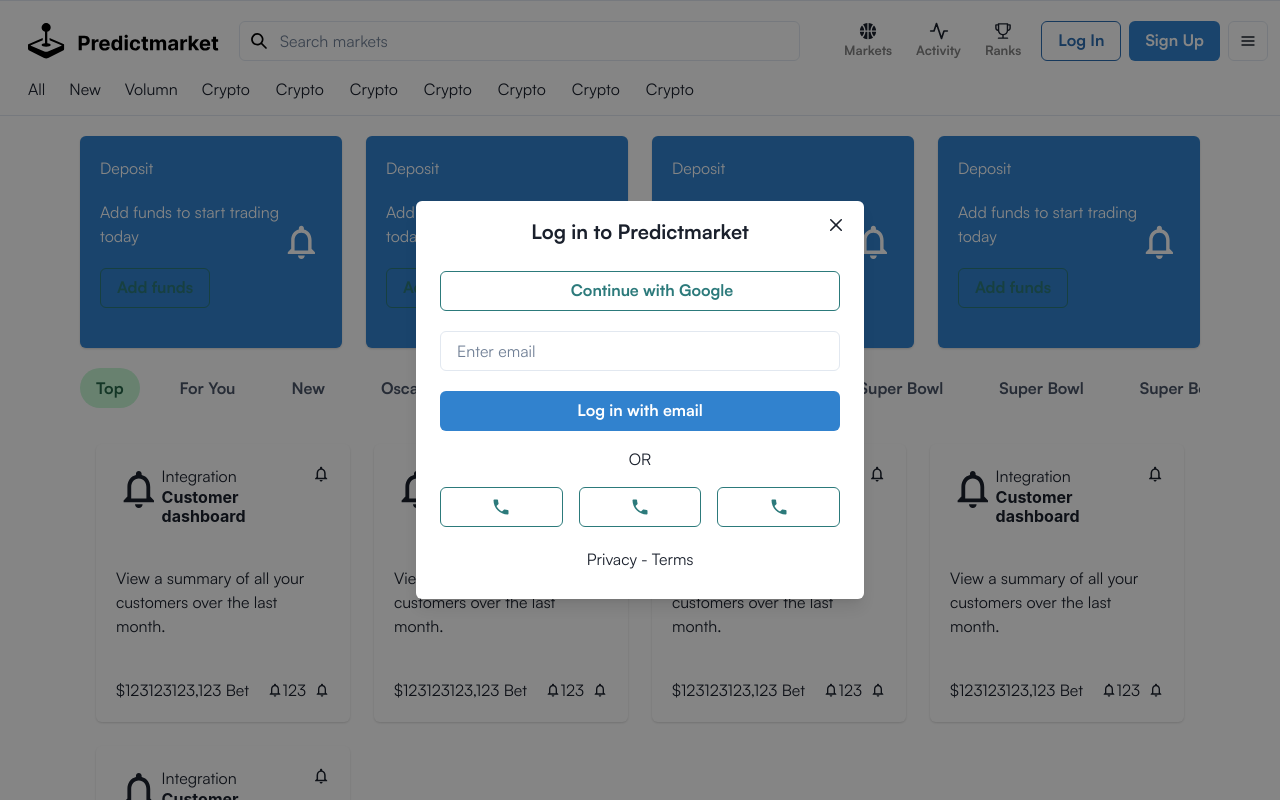
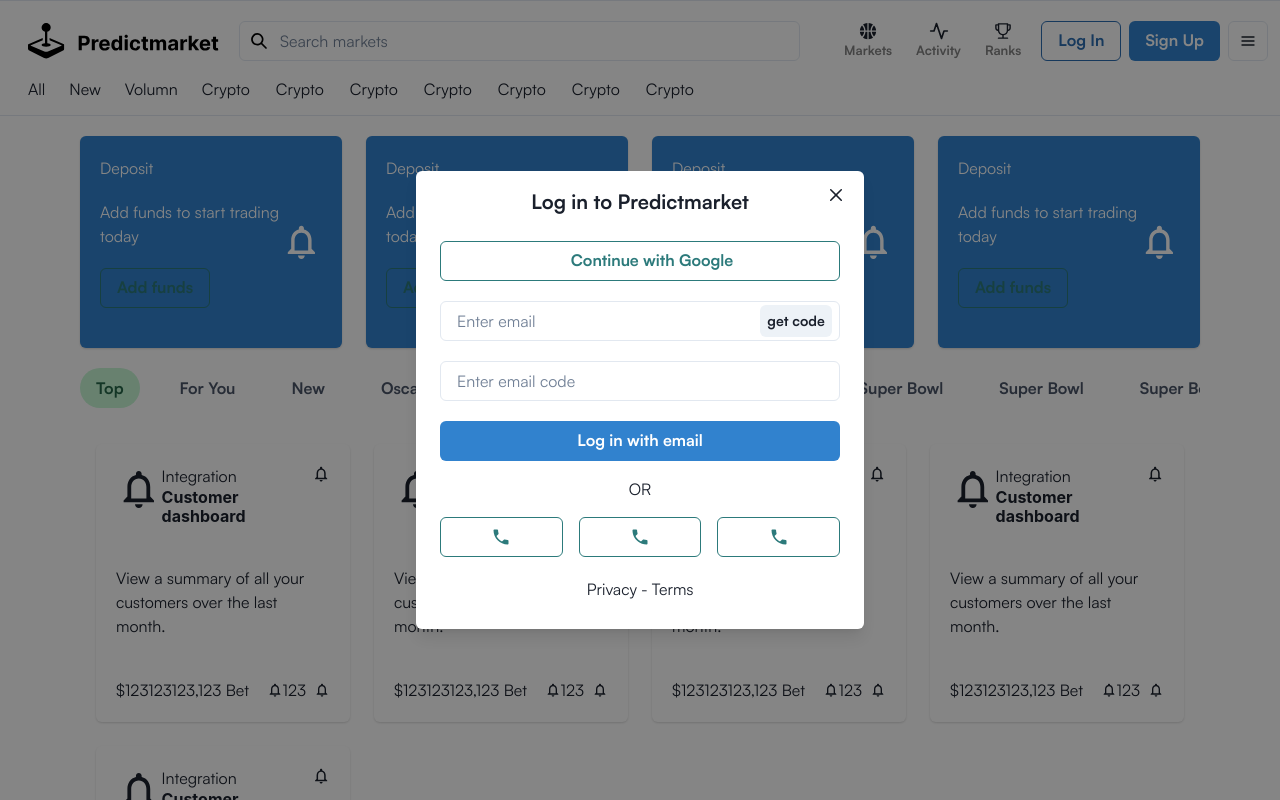
Before and after one commit to viper-00/predictmarket, a Next.js app: page / in a window 1280 px wide. Both pictures are taken after a click on the button "Log In". Shown: the top 800 px of the page. Built offline with nearby package versions, Linux system fonts and the light colour scheme; some icons are missing.

Commit message:
update: login

```diff
--- a/src/components/Dialog/LoginDialog.tsx
+++ b/src/components/Dialog/LoginDialog.tsx
@@ -11,6 +11,8 @@
   Grid,
   IconButton,
   Input,
+  InputGroup,
+  InputRightElement,
   Link,
   Text,
   useDisclosure,
@@ -44,12 +46,53 @@
   const cancelRef = React.useRef<HTMLButtonElement>(null);
   const toast = useToast();
   const [email, setEmail] = useState<string>('');
+  const [emailcode, setEmailCode] = useState<string>('');
 
   const handleEmailChange = (event: any) => {
     setEmail(event.target.value);
   };
 
+  const handleEmailCodeChange = (event: any) => {
+    setEmailCode(event.target.value);
+  };
+
   const onLogin = async () => {
+    if (!email || email === '') {
+      toast({
+        title: `Email can not be empty`,
+        status: 'error',
+        isClosable: true,
+      });
+      return;
+    }
+
+    if (!emailRegex.test(email as string)) {
+      toast({
+        title: `Email is incorrect`,
+        status: 'error',
+        isClosable: true,
+      });
+      return;
+    }
+
+    try {
+      const response: any = await axios.post(Http.userLogin, {
+        email: email,
+      });
+
+      if (response.code === 10200 && response.result) {
+        toast({
+          title: `sent successful`,
+          status: 'success',
+          isClosable: true,
+        });
+      }
+    } catch (e) {
+      console.error(e);
+    }
+  };
+
+  const onLoginByCode = async () => {
     if (!email || email === '') {
       toast({
         title: `Email can not be empty`,
@@ -67,9 +110,19 @@
       return;
     }
 
+    if (!emailcode || emailcode === '') {
+      toast({
+        title: `Email code can not be empty`,
+        status: 'error',
+        isClosable: true,
+      });
+      return;
+    }
+
     try {
-      const response: any = await axios.post(Http.userLogin, {
+      const response: any = await axios.post(Http.userLoginByCode, {
         email: email,
+        code: emailcode,
       });
 
       if (response.code === 10200 && response.result) {
@@ -144,8 +197,16 @@
             <Button leftIcon={<Google />} colorScheme="teal" variant="outline" width={'100%'}>
               <Text>Continue with Google</Text>
             </Button>
-            <Input placeholder="Enter email" mt={5} value={email} onChange={handleEmailChange} />
-            <Button colorScheme="blue" textAlign={'center'} width={'100%'} mt={5} onClick={onLogin}>
+            <InputGroup mt={5}>
+              <Input pr="4.5rem" placeholder="Enter email" value={email} onChange={handleEmailChange} />
+              <InputRightElement width="5rem" pr={2}>
+                <Button size="sm" onClick={onLogin}>
+                  get code
+                </Button>
+              </InputRightElement>
+            </InputGroup>
+            <Input placeholder="Enter email code" mt={5} value={emailcode} onChange={handleEmailCodeChange} />
+            <Button colorScheme="blue" textAlign={'center'} width={'100%'} mt={5} onClick={onLoginByCode}>
               <Text>Log in with email</Text>
             </Button>
             <Text textAlign={'center'} py={4}>
--- a/src/components/Dialog/SignupDialog.tsx
+++ b/src/components/Dialog/SignupDialog.tsx
@@ -70,15 +70,14 @@
           status: 'success',
           isClosable: true,
         });
-      } else {
-        toast({
-          title: `Registration failed, please try again`,
-          status: 'error',
-          isClosable: true,
-        });
       }
-    } catch (e) {
+    } catch (e: any) {
       console.error(e);
+      toast({
+        title: e.message,
+        status: 'error',
+        isClosable: true,
+      });
     }
   };
 
--- a/src/packages/core/http/http.ts
+++ b/src/packages/core/http/http.ts
@@ -1,8 +1,8 @@
 import axios from 'axios';
 
 export class Http {
-  // static httpPath = 'http://127.0.0.1:8888/api/';
-  static httpPath = 'https://api.predictmarket.xyz/api/';
+  static httpPath = 'http://127.0.0.1:8888/api/';
+  // static httpPath = 'https://api.predictmarket.xyz/api/';
 
   // test
   static test = this.httpPath + 'client/test';
@@ -10,6 +10,7 @@
   static userRegister = this.httpPath + 'client/register';
   static userVerifyInvitation = this.httpPath + 'client/verify-invitation';
   static userLogin = this.httpPath + 'client/login';
+  static userLoginByCode = this.httpPath + 'client/login-by-code';
   static userProfile = this.httpPath + 'client/user-profile';
 
   // user
```
